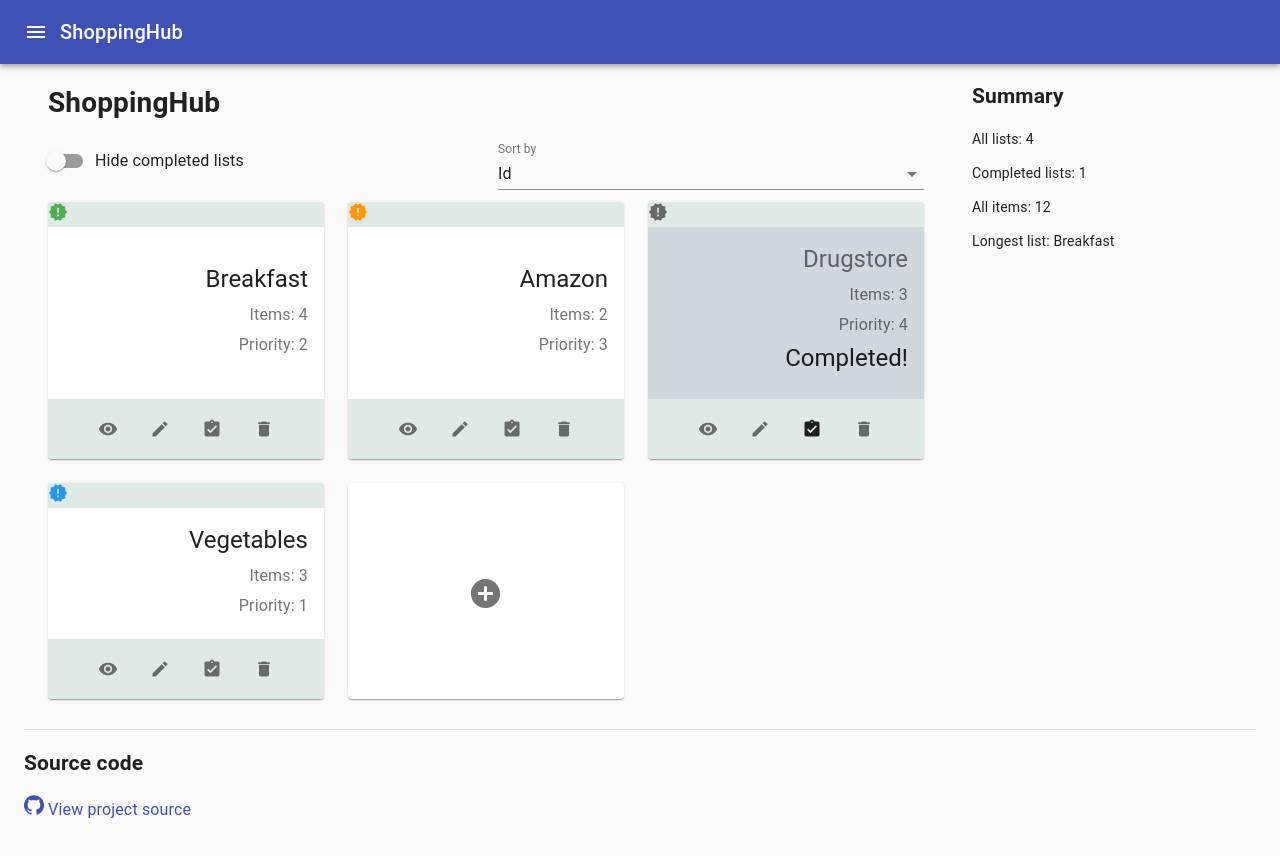
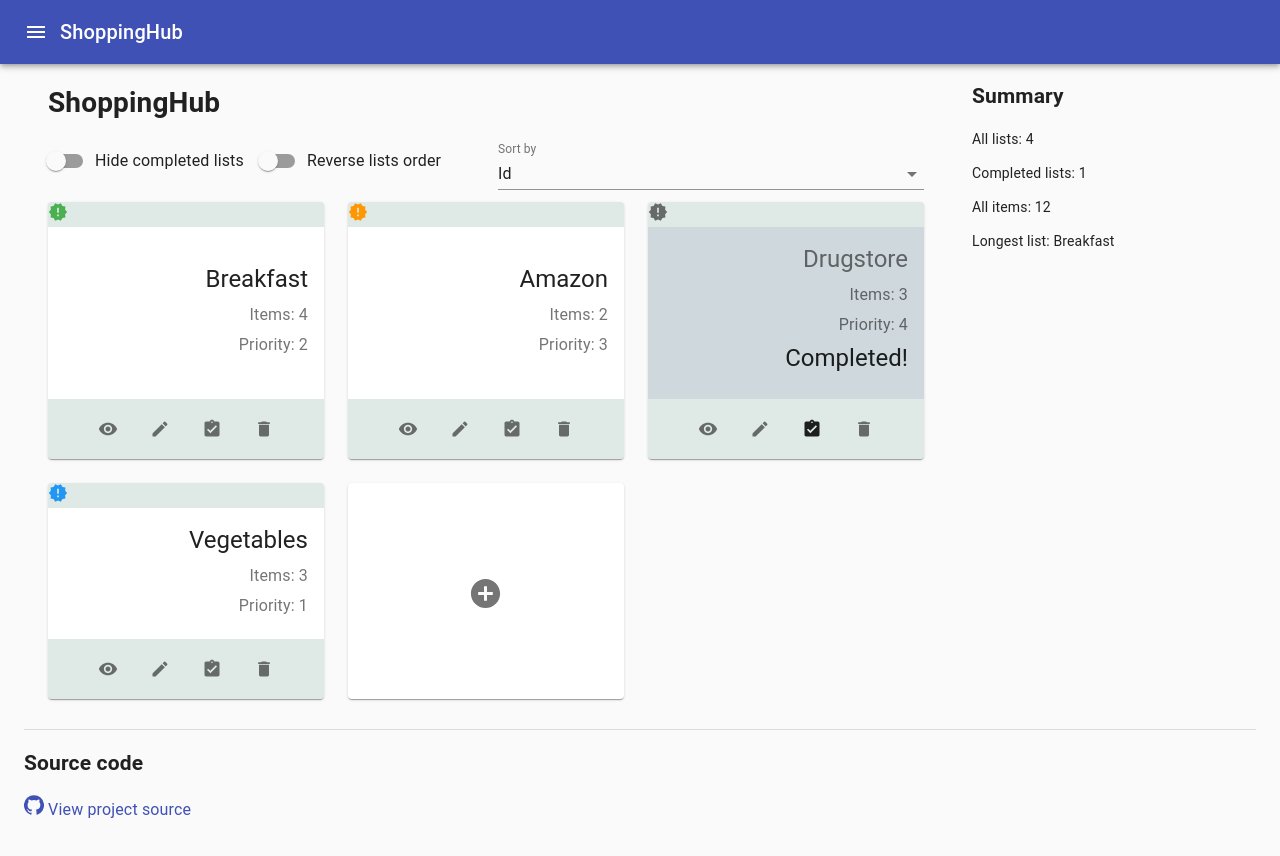
Before and after one commit to kjuraszek/shopping-hub, a React (Create React App) app: page / in a window 1280 px wide. Built offline with nearby package versions, Linux system fonts and the light colour scheme.

Commit message:
Reverse sorting
Added switch to reverse list order

```diff
--- a/src/ShoppingHub.js
+++ b/src/ShoppingHub.js
@@ -50,7 +50,8 @@ class ShoppingHub extends React.Component{
             viewHelpDialog: false,
             selectedList: false,
             hideCompletedLists: false,
-            sortBy: "id"
+            sortBy: "id",
+            reverseSorting: false
         }
         this.addShoppingList = this.addShoppingList.bind(this);
         this.deleteShoppingList = this.deleteShoppingList.bind(this);
@@ -64,6 +65,7 @@ class ShoppingHub extends React.Component{
         this.toggleViewHelpDialog = this.toggleViewHelpDialog.bind(this);
         this.toggleCompletedLists = this.toggleCompletedLists.bind(this);
         this.toggleSorting = this.toggleSorting.bind(this);
+        this.toggleReversedSorting = this.toggleReversedSorting.bind(this);
     }
     addShoppingList(listAdded){
         let lists = this.state.lists;
@@ -156,6 +158,11 @@ class ShoppingHub extends React.Component{
             sortBy: event.target.value
         }));
     }
+    toggleReversedSorting(){
+        this.setState((state) => ({
+            reverseSorting: !state.reverseSorting
+        }));
+    }
     render(){
         return(
             <React.Fragment>
@@ -171,6 +178,8 @@ class ShoppingHub extends React.Component{
                         <ShoppingHubControls
                         toggleCompletedLists={this.toggleCompletedLists}
                         toggleSorting={this.toggleSorting}
+                        toggleReversedSorting={this.toggleReversedSorting}
+                        reverseSorting={this.state.reverseSorting}
                         sortBy={this.state.sortBy}/>
                         {this.state.lists.length === 0 && <p>You have no shopping lists. Click a button below to add one!</p> }
                         <Grid container spacing={3}  alignItems="stretch" >
@@ -181,19 +190,22 @@ class ShoppingHub extends React.Component{
                                     (a,b) => {
                                         if(this.state.sortBy === "priority"){
                                             // sort by priority from highest
-                                            return b.priority - a.priority ;
+                                            return (this.state.reverseSorting ? a.priority - b.priority : b.priority - a.priority);
                                         } else if(this.state.sortBy === "completion"){
                                             // sort by completion from false
-                                            return (a.completed === b.completed ? 0 : a.completed? 1 : -1);
+                                            return ( this.state.reverseSorting ?
+                                                (a.completed === b.completed ? 0 : a.completed? -1 : 1) :
+                                                (a.completed === b.completed ? 0 : a.completed? 1 : -1)
+                                                );
                                         } else if(this.state.sortBy === "items"){
                                             // sort by items length from highest
-                                            return b.items.length - a.items.length;
+                                            return (this.state.reverseSorting ? a.items.length - b.items.length : b.items.length - a.items.length);
                                         } else if(this.state.sortBy === "name"){
                                             // sort by items name alphabetically
-                                            return a.name > b.name;
+                                            return (this.state.reverseSorting ? b.name > a.name : a.name >= b.name);
                                         } else {
                                             // sort by id by default
-                                            return a.id - b.id;
+                                            return (this.state.reverseSorting ? b.id - a.id : a.id - b.id);
                                         }
                                     }
                                 ).map(
--- a/src/ShoppingHubControls.js
+++ b/src/ShoppingHubControls.js
@@ -23,6 +23,17 @@ function ShoppingHubControls(props) {
                 }
                 label="Hide completed lists"
                 />
+                <FormControlLabel
+                control={
+                    <Switch
+                    checked={props.reverseSorting}
+                    onChange={props.toggleReversedSorting}
+                    name="ReverseSorting"
+                    color="primary"
+                />
+                }
+                label="Reverse lists order"
+                />
             </Grid>
             <Grid item xs={12} md={6} >
                 <FormControl fullWidth>
@@ -37,7 +48,7 @@ function ShoppingHubControls(props) {
                     <MenuItem value="id">Id</MenuItem>
                     <MenuItem value="priority">Priority</MenuItem>
                     <MenuItem value="completion">Completion</MenuItem>
-                    <MenuItem value="items">Items</MenuItem>
+                    <MenuItem value="items">Items quantity</MenuItem>
                     <MenuItem value="name">Name</MenuItem>
                     </Select>
                 </FormControl>
--- a/src/ViewHelpDialog.js
+++ b/src/ViewHelpDialog.js
@@ -23,6 +23,7 @@ class ViewHelpDialog extends React.Component{
             <p>Add a new list with a <strong>Add New List</strong> button. List name and Priority fields are required. Priority value ranges from 1 (low priority) to 4 (high priority, complete ASAP).</p>
             <p>Each list has four control buttons to: view, edit, mark as completed and delete list. On the top of each list is located a small indicator - its color symbolizes priority of the list. By editing the list you can change its name and priority but also its items.</p>
             <p>You can hide completed lists with <strong>Hide completed lists</strong> switch.</p>
+            <p>You can reverse lists order with <strong>Reverse lists order</strong> switch.</p>
         </DialogContent>
         <DialogActions>
           <Button onClick={this.handleDialogClose} color="primary">
```
